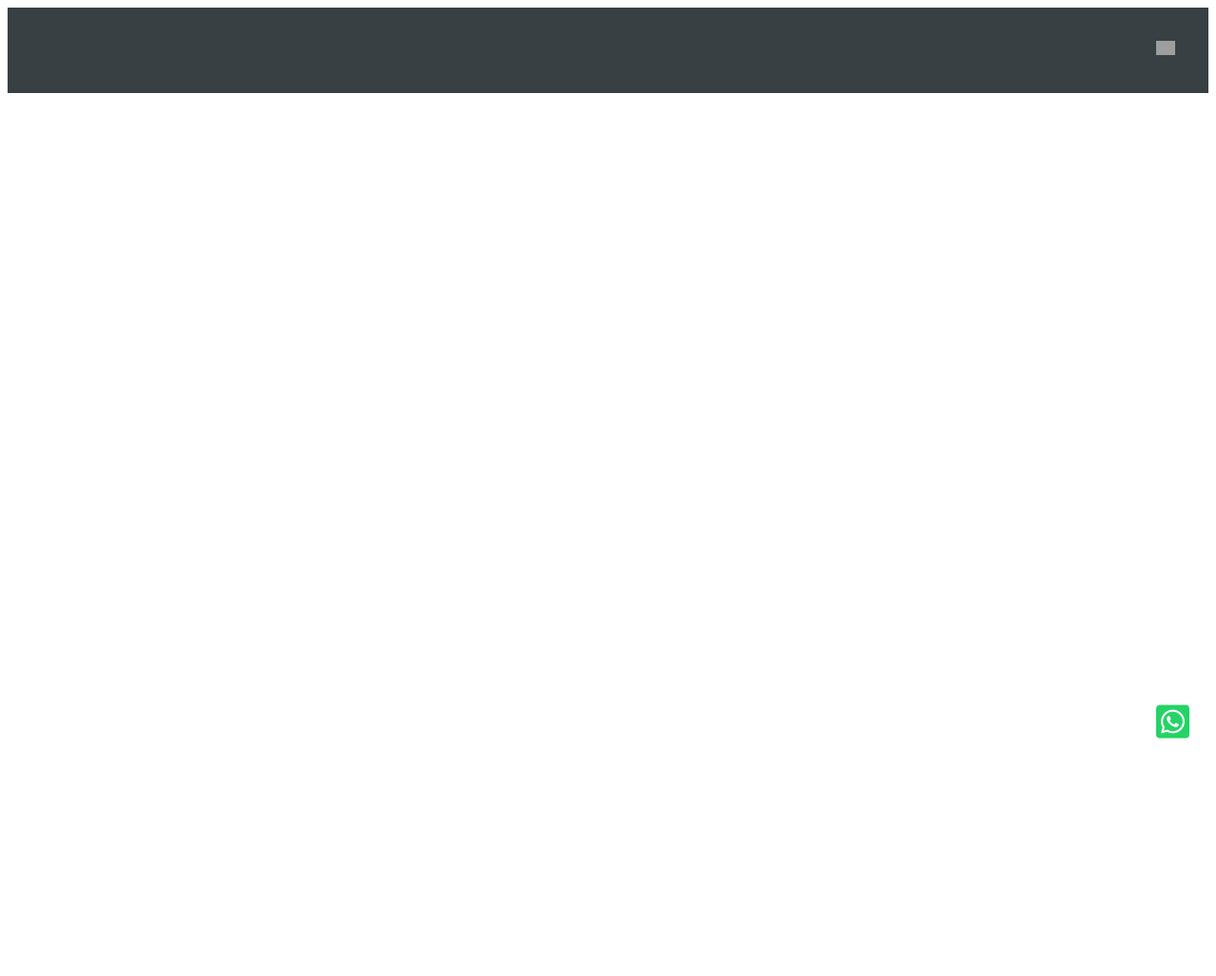
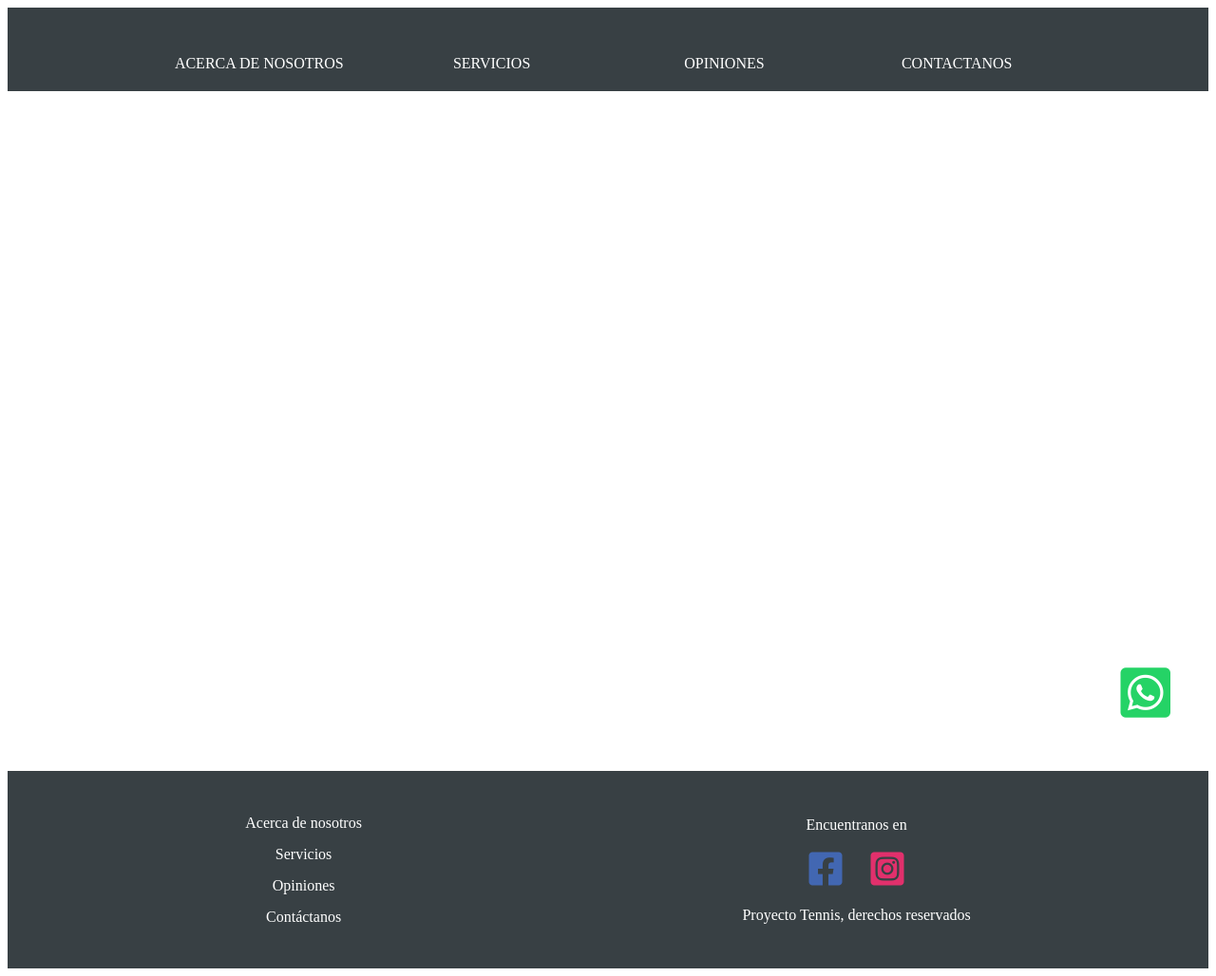
Before and after one commit to guiarango/ClasesJS, a plain HTML site: page proyecto desde cero/index.html in a window 1280 px wide. Shown: the whole page at 95% size. Before the commit the page ends 800 px from the top, so only its background shows below. Drawn offline with nearby package versions, Linux system fonts and the light colour scheme; no server answers; grey boxes are pictures that could not be loaded.

Commit message:
Se fianliza el proyecto de plp con JS

```diff
--- a/proyecto desde cero/index.html
+++ b/proyecto desde cero/index.html
@@ -56,7 +56,24 @@
     <main></main>
 
     <!-- FOOTER -->
-    <footer></footer>
+    <footer>
+      <ul>
+        <li><a href="#">Acerca de nosotros</a></li>
+        <li><a href="#">Servicios</a></li>
+        <li><a href="#">Opiniones</a></li>
+        <li><a href="#">Contáctanos</a></li>
+      </ul>
+
+      <div class="footer-section__socialMedia">
+        <p>Encuentranos en</p>
+        <div class="footer-section__socialMedia--icons">
+          <a href="#"><i class="fab fa-facebook-square"></i></a>
+          <a href="#"><i class="fab fa-instagram-square"></i></a>
+        </div>
+
+        <p>Proyecto Tennis, derechos reservados</p>
+      </div>
+    </footer>
 
     <script src="./js/hamburgerMenu.js"></script>
     <script src="./index.js" type="module"></script>
--- a/proyecto desde cero/style.css
+++ b/proyecto desde cero/style.css
@@ -106,3 +106,173 @@ main {
   color: white;
   padding: 10px;
 }
+
+/* --------------FOOTER-------------- */
+
+footer {
+  background-color: #384044;
+  text-align: center;
+  padding: 30px 0;
+  color: white;
+}
+footer ul {
+  margin-block-end: 0px;
+  padding-inline-start: 0px;
+}
+
+footer ul li {
+  margin-bottom: 15px;
+  list-style: none;
+}
+
+footer ul li a {
+  text-decoration: none;
+  color: white;
+}
+
+footer div {
+  width: 100%;
+  margin: 5px 0;
+}
+
+footer div img {
+  height: 50px;
+}
+
+footer p {
+  width: 90%;
+  margin: 20px auto;
+}
+
+.footer-section__socialMedia {
+  padding-top: 15px;
+  width: 100%;
+  display: flex;
+  flex-direction: column;
+  align-items: center;
+  text-align: center;
+}
+
+.footer-section__socialMedia p {
+  margin-block-start: 10px;
+  margin-block-end: 10px;
+}
+
+.footer-section__socialMedia--icons {
+  display: flex;
+  flex-direction: row;
+  justify-content: center;
+  gap: 0 30px;
+  font-size: 40px;
+}
+
+/* Colores redes sociales */
+.footer-section__socialMedia--icons .fa-facebook-square {
+  color: #4267b2;
+}
+.footer-section__socialMedia--icons .fa-instagram-square {
+  color: #e1306c;
+}
+
+@media (min-width: 600px) {
+  .icon-container-whatsapp {
+    right: 30px;
+    bottom: 30px;
+  }
+
+  .fa-whatsapp-square {
+    font-size: 50px;
+  }
+
+  main {
+    padding: 30px;
+  }
+
+  .product {
+    width: 30%;
+  }
+}
+
+@media (min-width: 1000px) {
+  .desktop-nav {
+    display: block;
+  }
+
+  .desktop-nav ul {
+    margin-block-start: 0;
+    background-color: #384044;
+    display: flex;
+    justify-content: center;
+    align-items: center;
+    padding: 50px 20px 20px 20px;
+    letter-spacing: 2;
+    text-align: center;
+  }
+
+  .desktop-nav ul li {
+    position: relative;
+  }
+
+  /* .desktop-nav ul li::after {
+    margin-top: 10px;
+    content: "";
+    position: absolute;
+    left: 0;
+    top: 100%;
+    width: 0;
+    height: 4px;
+    background-color: white;
+    transition: width 0.3s ease-in-out;
+  } */
+
+  /* .desktop-nav ul li:hover:after {
+    width: 100%;
+  } */
+
+  nav ul li {
+    list-style: none;
+    margin: 0px 0px;
+    width: 20%;
+  }
+
+  .mobile-nav {
+    display: none;
+  }
+
+  .icon-container-whatsapp {
+    right: 40px;
+    bottom: 40px;
+  }
+
+  .product {
+    width: 21%;
+  }
+
+  .fa-whatsapp-square {
+    font-size: 60px;
+  }
+
+  footer {
+    display: flex;
+    padding: 30px 50px;
+    justify-content: space-around;
+    align-items: center;
+  }
+  footer p {
+    width: 100%;
+  }
+  .footer-section__socialMedia {
+    padding-top: 0;
+    width: auto;
+  }
+}
+
+@media (min-width: 1200px) {
+  main {
+    justify-content: space-evenly;
+  }
+  .product {
+    width: 15%;
+    margin-right: 50px;
+  }
+}
```
Also changed, not shown: proyecto/index.html (+1 -1 lines).
